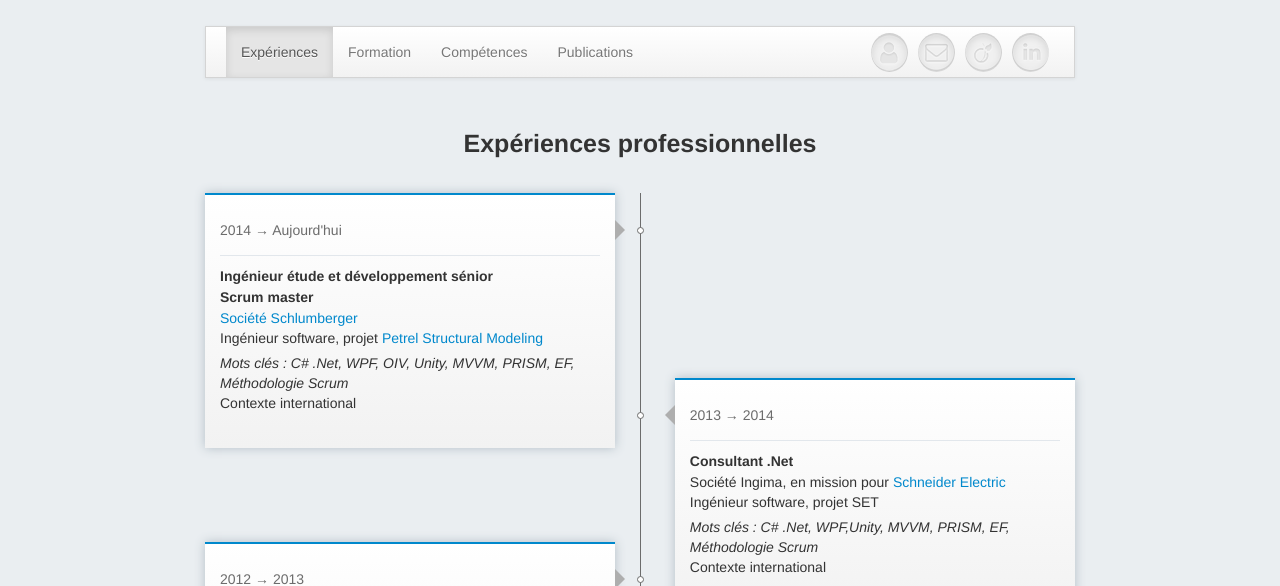
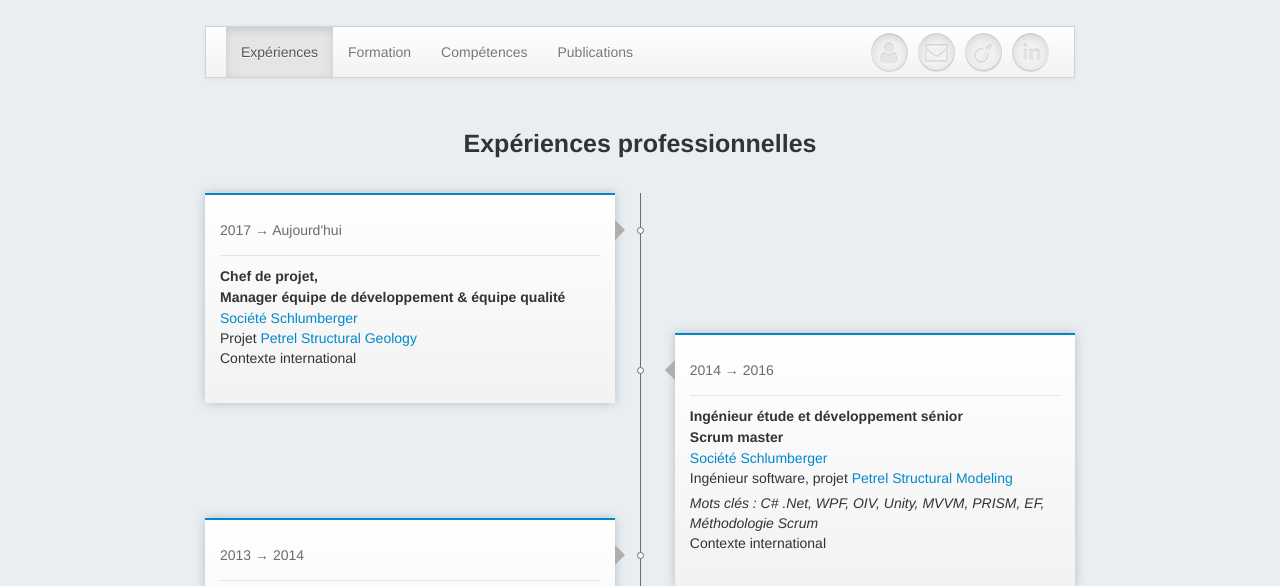
Before and after one commit to fsureau/fsureau.github.io, a plain HTML site: page index.html in a window 1280 px wide. Shown: the part 214-800 px from the top of the page. Drawn offline with nearby package versions, Linux system fonts and the light colour scheme.

Commit message:
Add project manager position

```diff
--- a/index.html
+++ b/index.html
@@ -91,7 +91,20 @@ sdsdsd<!DOCTYPE html>
 
 		<ul>
 			<li class="table_element">
-				<span class="annee">2014 &#8594; Aujourd'hui</span>
+				<span class="annee">2017 &#8594; Aujourd'hui</span>
+				<ul class="interligne">
+					<li><b>Chef de projet, <br/>Manager équipe de développement &amp; équipe qualité</b></li>
+					<li><a href="http://www.slb.com" target="_blank">Société Schlumberger</a></li>
+					<li>Projet
+						<a href="http://www.software.slb.com/products/petrel/petrel-geology-and-modeling/structural-framework-builder" target="_blanck">Petrel Structural Geology</a></li>
+					<li>Contexte international</li>
+				</ul>
+			</li>
+		</ul>
+
+		<ul>
+			<li class="table_element">
+				<span class="annee">2014 &#8594; 2016</span>
 				<ul class="interligne">
 					<li><b>Ingénieur étude et développement sénior<br/>Scrum master</b></li>
 					<li><a href="http://www.slb.com" target="_blank">Société Schlumberger</a></li>
```
